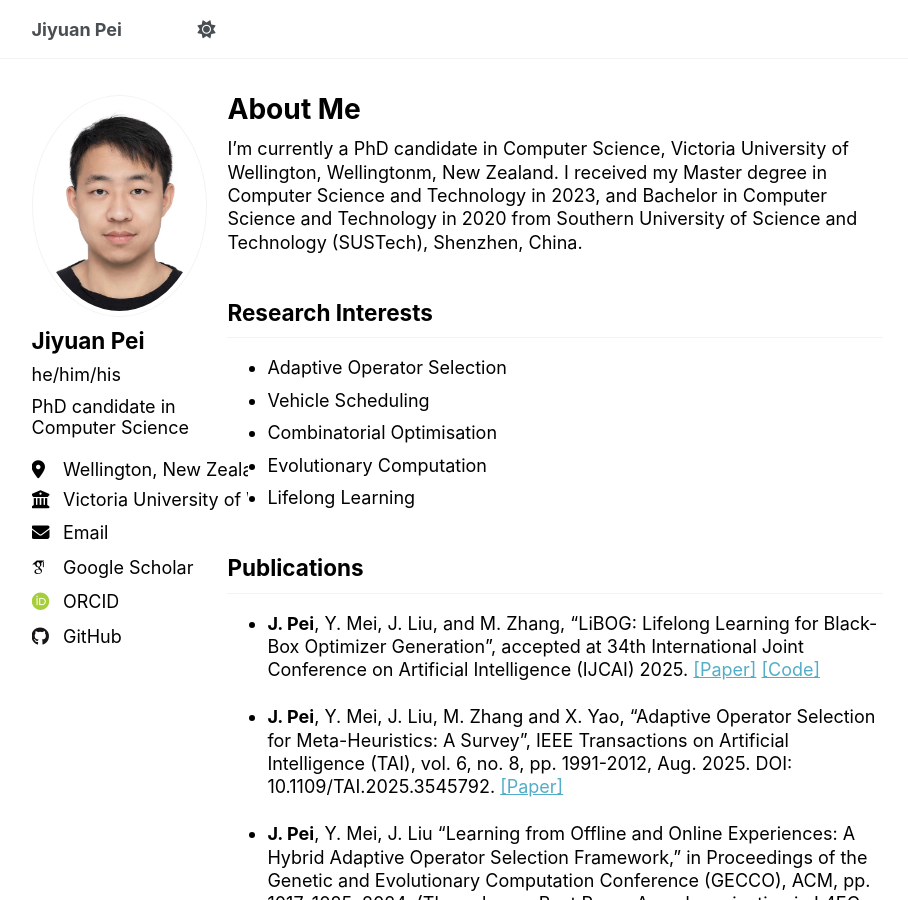
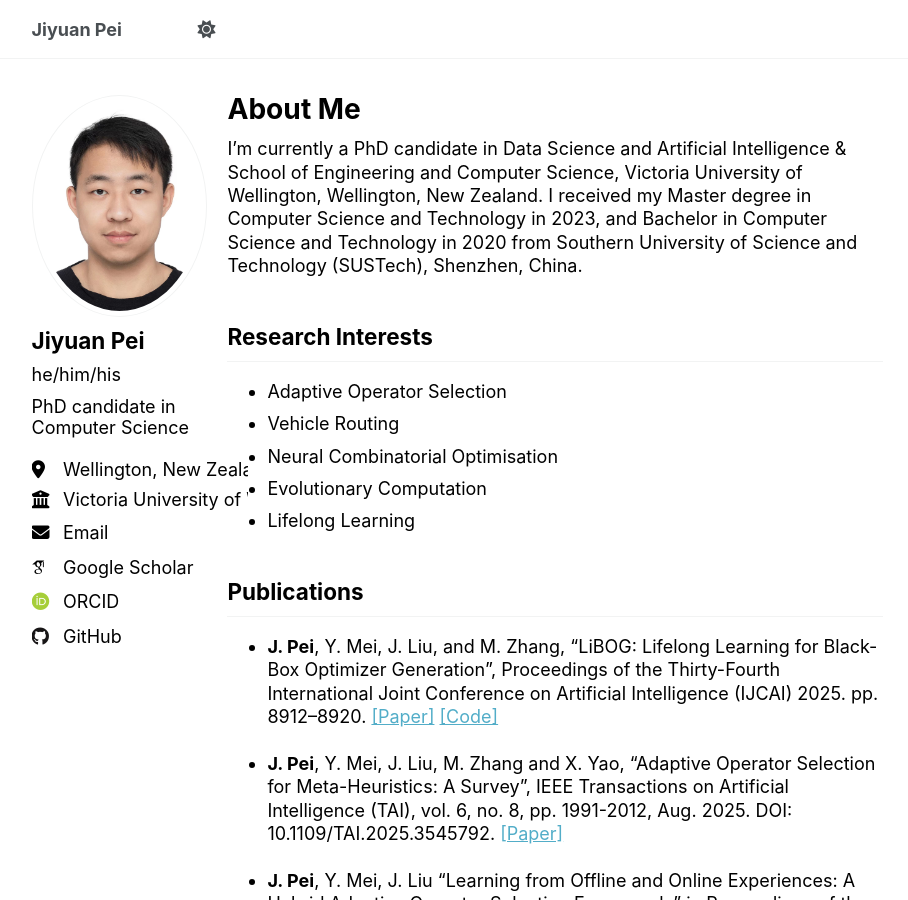
Before and after one commit to PeiJY/PeiJY.github.io, a Jekyll site: the page built from _pages/about.md, in a window 1280 px wide and 900 px high. Shown: the whole window, without its empty margins (164-1072 px from the left). Built offline with Jekyll 4.4.1, drawn with Linux system fonts in a browser that asks for light colours; some web fonts are replaced; a script that is not in the unit is left out.

Commit message:
correct info

```diff
--- a/_pages/about.md
+++ b/_pages/about.md
@@ -7,20 +7,20 @@ redirect_from:
   - /about.html
 ---
 
-I'm currently a PhD candidate in Computer Science, Victoria University of Wellington, Wellingtonm, New Zealand. I received my Master degree in Computer Science and Technology in 2023, and Bachelor in Computer Science and Technology in 2020 from Southern University of Science and Technology (SUSTech), Shenzhen, China.
+I'm currently a PhD candidate in Data Science and Artificial Intelligence & School of Engineering and Computer Science, Victoria University of Wellington, Wellington, New Zealand. I received my Master degree in Computer Science and Technology in 2023, and Bachelor in Computer Science and Technology in 2020 from Southern University of Science and Technology (SUSTech), Shenzhen, China.
 
 
 ## Research Interests
 
 * Adaptive Operator Selection
-* Vehicle Scheduling
-* Combinatorial Optimisation
+* Vehicle Routing
+* Neural Combinatorial Optimisation
 * Evolutionary Computation
 * Lifelong Learning
 
 ## Publications
 
-* **J. Pei**, Y. Mei, J. Liu, and M. Zhang, "LiBOG: Lifelong Learning for Black-Box Optimizer Generation", accepted at 34th International Joint Conference on Artificial Intelligence (IJCAI) 2025. [[Paper]](https://arxiv.org/abs/2505.13025) [[Code]](https://github.com/PeiJY/LiBOG)
+* **J. Pei**, Y. Mei, J. Liu, and M. Zhang, "LiBOG: Lifelong Learning for Black-Box Optimizer Generation", Proceedings of the Thirty-Fourth International Joint Conference on Artificial Intelligence (IJCAI) 2025. pp. 8912--8920. [[Paper]](https://www.ijcai.org/proceedings/2025/991) [[Code]](https://github.com/PeiJY/LiBOG)
 
 * **J. Pei**, Y. Mei, J. Liu, M. Zhang and X. Yao, "Adaptive Operator Selection for Meta-Heuristics: A Survey", IEEE Transactions on Artificial Intelligence (TAI), vol. 6, no. 8, pp. 1991-2012, Aug. 2025. DOI: 10.1109/TAI.2025.3545792. [[Paper]](https://ieeexplore.ieee.org/abstract/document/10904096)
 
```
